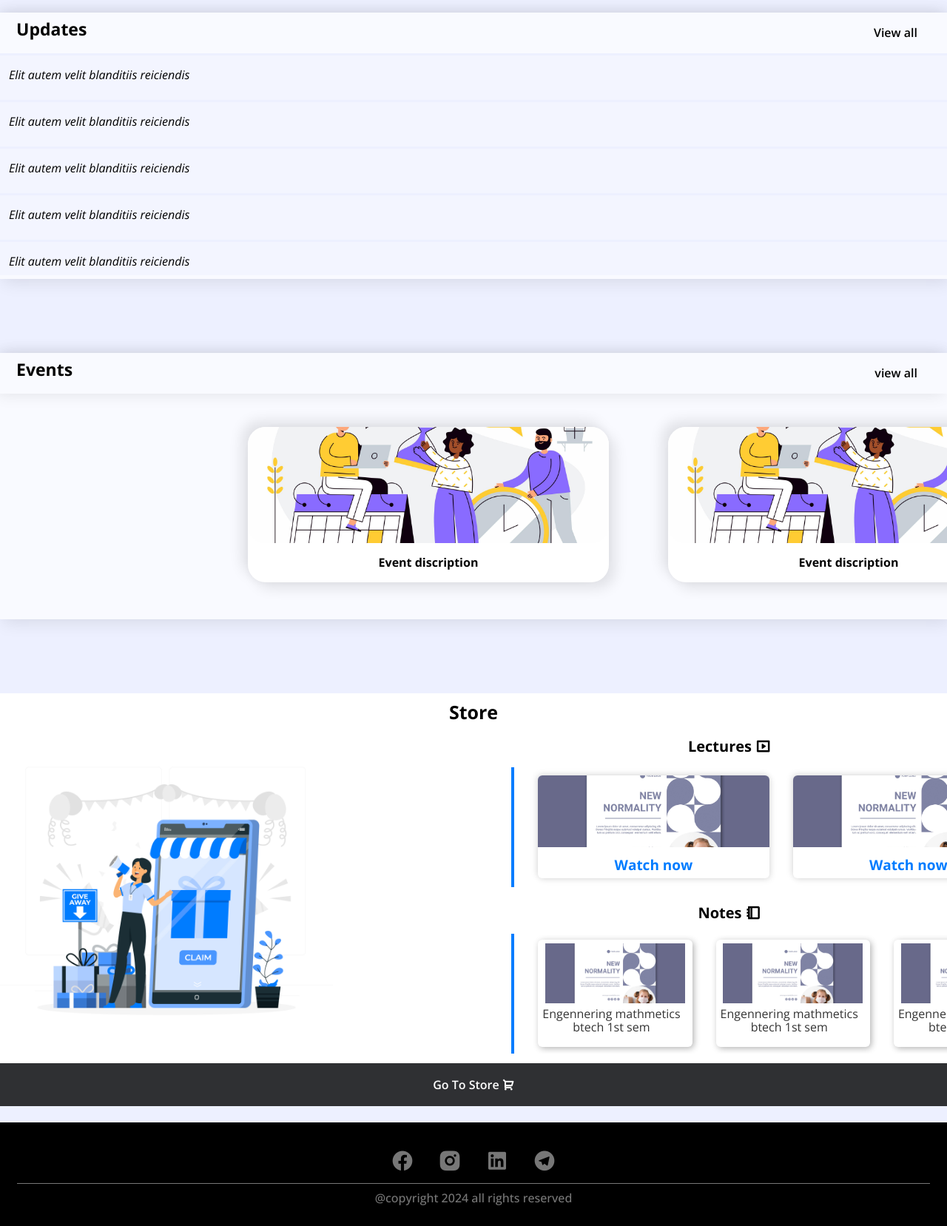
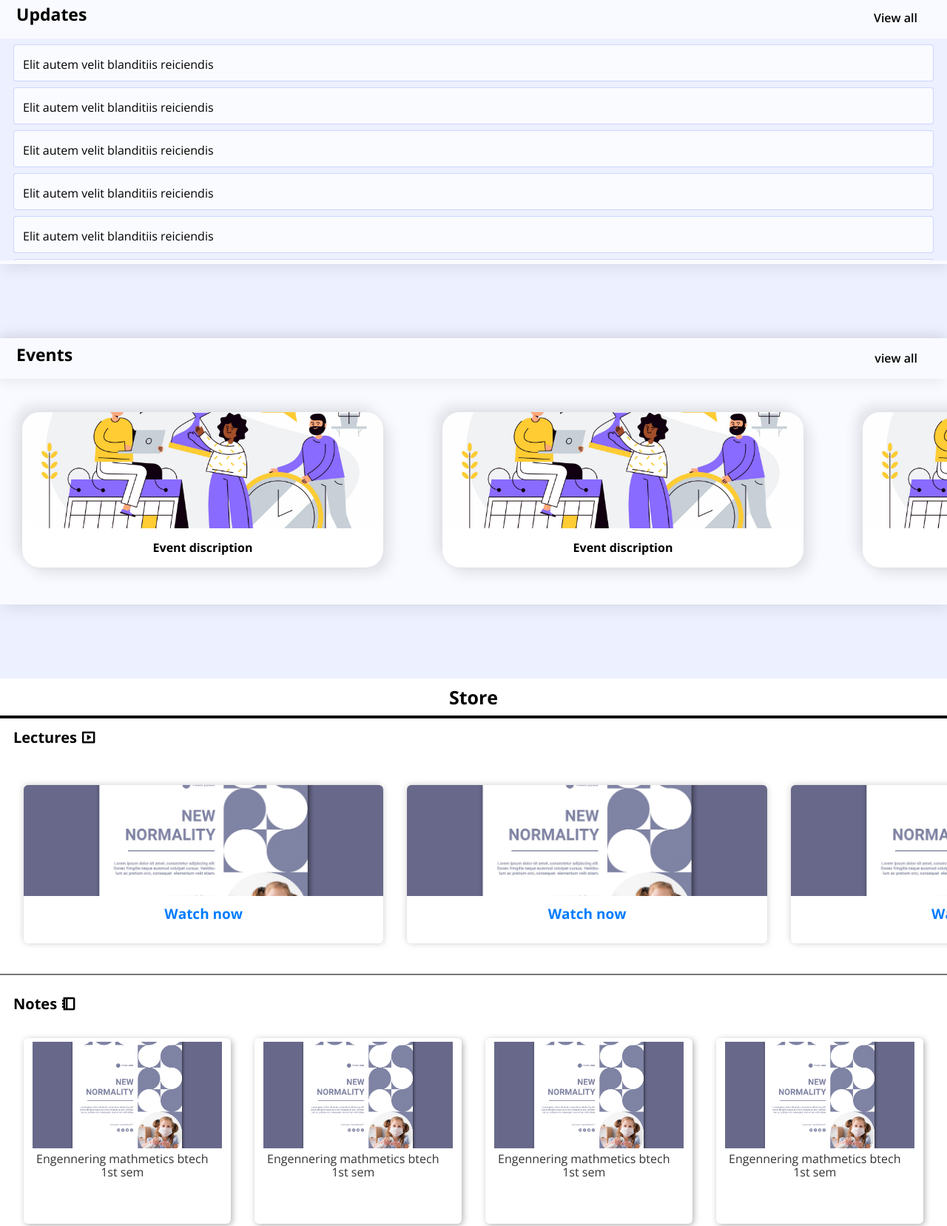
Before and after one commit to anujup/landingpage, a plain HTML site: page index.html in a window 1280 px wide. Shown: the part 1003-2660 px from the top of the page at 74% size. Drawn offline with nearby package versions, Linux system fonts and the light colour scheme.

Commit message:
update-2

```diff
--- a/style.css
+++ b/style.css
@@ -25,7 +25,8 @@ html ,body {
     background: #EDF0FF;
     z-index: 5;
     flex-wrap: wrap;
-    border-bottom: 1.0px solid #5A4BDA;
+    border-bottom:2px solid #5A4BDA;
+
 }
 
 /* -------------------- Logo ---------------------- */
@@ -141,11 +142,9 @@ button.selected-slider {
     display:flex;
     flex-wrap: wrap;
     justify-content: center;
-    margin: 20px;
     padding: 35px 8px;
     border-radius: 12px;
     background: rgba(255,255,255,0.3);
-    box-shadow: 4px 4px 22px rgba(0,0,0,0.1);
 }
 
 
@@ -215,15 +214,15 @@ button.selected-slider {
 
 
 .update-items li{
-    width: 100%;
-    background: rgba(255,255,255,0.3);
+    background: rgba(255,255,255,0.7);
     text-wrap: nowrap;
-    margin: 3px 0;
-    /* border-bottom:  1px solid #777777; */
+    margin: 8px 18px;
+    border: 1px solid rgba(200,210,255,0.9);
     list-style: none;
-    height: 60px;
+    border-radius: 4px;
+    height: 50px;
     padding: 15px 12px ;
-    font-style:italic;
+    font-weight: 400;
 }
 
 
@@ -254,9 +253,6 @@ button.selected-slider {
     box-shadow: 8px 8px 18px rgba(0,0,0,0.1), -8px -8px 18px rgba(0,0,0,0.1);
     border-radius: 24px;
 }
-.event-items div:first-child{
-    margin-left: 25%;
-}
 .event-items div img{
     height: 75%;
     width: 100%;
@@ -275,28 +271,26 @@ button.selected-slider {
     background:#fff;
     width: 100%;
     margin-top: 100px;
-    height: 500px;
+    height: 800px;
 }
 .store h3{
     width: 100%;
     text-align:center;
     font-size: 25px;
     padding: 8px;
+    border-bottom: 4px solid #111111;
 }
 .store>a{
     text-align:center;
     display: inline-block;
     padding: 18px 28px;
     text-decoration:none;
-    background: rgba(0,0,0,0.8);
+    background:#fff;
     width: 100%;
-    color:#fff;
+    color:#000;
     font-weight: 600;
 }
 .store .store-items{
-    background-image:url("./Shop_bg/7023667.jpg");
-    background-size: contain;
-    background-repeat:no-repeat;
     width: 100%;
     height: 90%;
     margin-left: auto;
@@ -306,10 +300,9 @@ button.selected-slider {
 }
 
 .store-items>div{
-    padding: 4px 32px;
+    padding: 14px 32px;
     height: 49%;
-    width: 46%;
-    border-left:4px solid #007cff;
+    width: 100%;
     background:#fff;
     display: flex;
     gap: 32px;
@@ -317,18 +310,18 @@ button.selected-slider {
     flex:1;
     overflow: auto;
     margin-bottom: 1%;
+    border-bottom: 2px solid #777777;
 }
 .store-items h4{
     background:#fff;
     font-size: 20px;
-    width: 46%;
+    width: 100%;
     height: 50px;
-    padding: 8px;
-    text-align:center;
+    padding: 12px 0 0 18px;
 }
 
 .notes div{
-    min-width: 40%;
+    min-width: 20%;
     height: 94%;
     text-align:center;
     padding: 2px 4px;
@@ -349,8 +342,8 @@ button.selected-slider {
 }
 
 .lectures div {
-    min-width: 60%;
-    height: 90%;
+    min-width: 40%;
+    height: 80%;
     box-shadow: 2px 2px 8px rgba(0,0,0,0.1), -2px -2px 8px rgba(0,0,0,0.1);
     border-radius: 6px;
     text-align:center;
@@ -439,18 +432,24 @@ footer p{
 
 /* -------------------- stote section  ---------------------- */
     .store{
-        height: 990px;
+        height: 600px;
     }
     .store-items{
-        justify-content: flex-end;
+        justify-content: space-around;
     }
     .store-items>div {
         width: 100%;
-        max-height: 25%;
+        max-height: 49%;
         border: none;
     }
     .store-items h4 {
         width: 100%;
+    }
+    .notes div{
+        min-width: 40%;
+    }
+    .lectures div{
+        min-width: 60%;
     }
 
 /* -------------------- Events section  ---------------------- */
```
